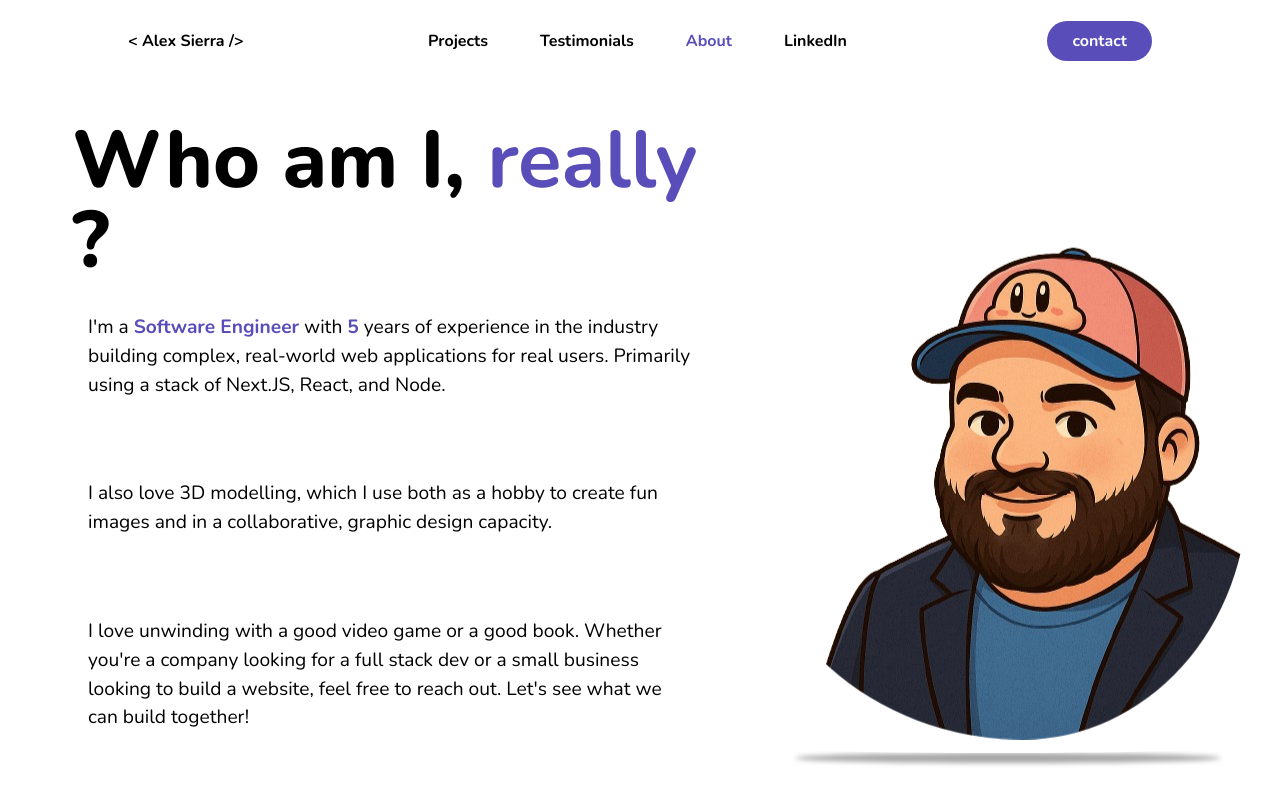
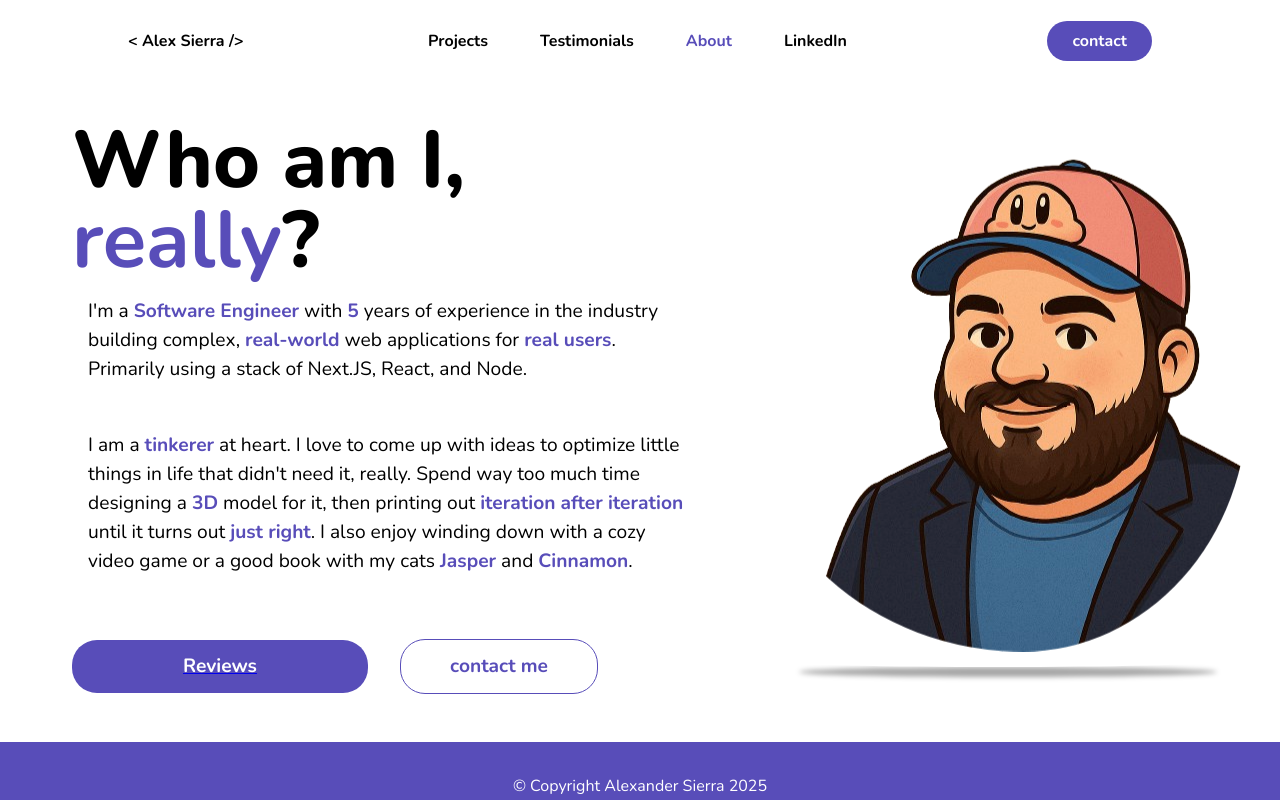
Before and after one commit to alexandercsierra/portfolio-2024, a React (Vite) app: page /about in a window 1280 px wide. Shown: the top 800 px of the page. Built offline with nearby package versions, Linux system fonts and the light colour scheme.

Commit message:
adjust about page

```diff
--- a/src/components/About.tsx
+++ b/src/components/About.tsx
@@ -6,14 +6,14 @@ import kirbyHat from "../assets/kirbyhat.png";
 const About = () => {
   return (
     <ImageText
-      title={"Who am I, **really** ?"}
+      title={"Who am I, **really**?"}
       description={
-        "I'm a **Software Engineer** with **5** years of experience in the industry building complex, real-world web applications for real users. Primarily using a stack of Next.JS, React, and Node.\n I also love 3D modelling, which I use both as a hobby to create fun images and in a collaborative, graphic design capacity.\n I love unwinding with a good video game or a good book. Whether you're a company looking for a full stack dev or a small business looking to build a website, feel free to reach out. Let's see what we can build together!"
+        "I'm a **Software Engineer** with **5** years of experience in the industry building complex, **real-world** web applications for **real users**. Primarily using a stack of Next.JS, React, and Node. \n I am a **tinkerer** at heart. I love to come up with ideas to optimize little things in life that didn't need it, really. Spend way too much time designing a **3D** model for it, then printing out **iteration after iteration** until it turns out **just right**. I also enjoy winding down with a cozy video game or a good book with my cats **Jasper** and **Cinnamon**."
       }
       imagePath={kirbyHat}
       ctaLink={{
-        text: "Wanna hire me now?",
-        href: "mailto:alexandercsierra@gmail.com",
+        text: "Reviews",
+        href: "/testimonials",
       }}
       subCtaLink={{
         subText:
--- a/src/components/ImageText.tsx
+++ b/src/components/ImageText.tsx
@@ -4,8 +4,6 @@ import { NavLink, useLocation } from "react-router-dom";
 import { accentColor, darkAccent } from "../constants/colors";
 import TextWithBold from "./TextWithBold";
 import FadeTextCarousel from "./FadeTextCarousel";
-import Footer from "./Footer";
-import { footerHeight } from "../constants/otherData";
 
 const BrowseCTA = ({
   ctaLink,
@@ -80,7 +78,7 @@ const Description = ({ desc }: { desc: string }) => {
       {desc.split("\n").map((text) => {
         console.log({ text });
         return (
-          <Box sx={{ my: 4, px: 2 }} key={text}>
+          <Box sx={{ my: { xs: 1, md: 2 }, px: 2 }} key={text}>
             <Typography
               sx={{
                 fontSize: { xs: ".875rem", md: "1.2rem" },
@@ -330,6 +328,7 @@ const ImageText = ({
                 flexDirection: "column",
                 alignItems: "center",
                 justifyContent: "center",
+                mt: { xs: 4, md: 0 },
               }}
             >
               <Description desc={description} />
```
